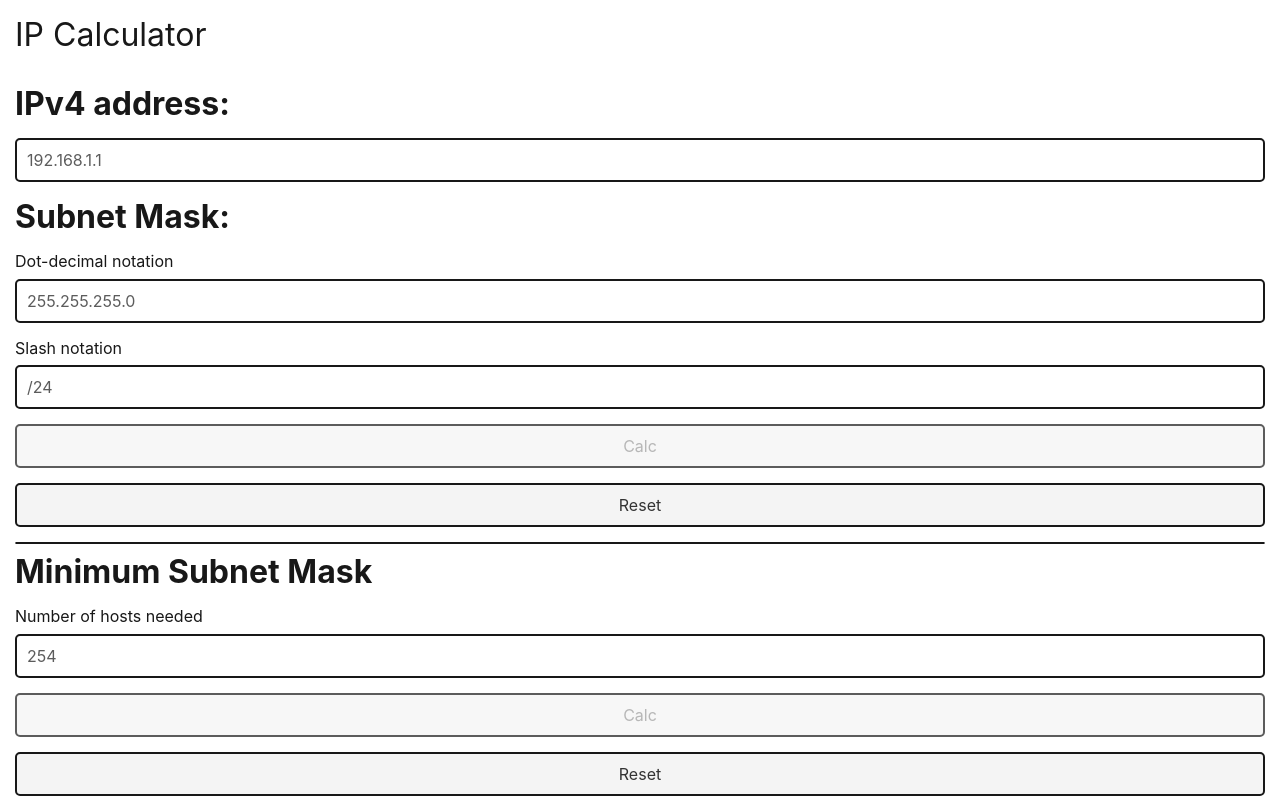
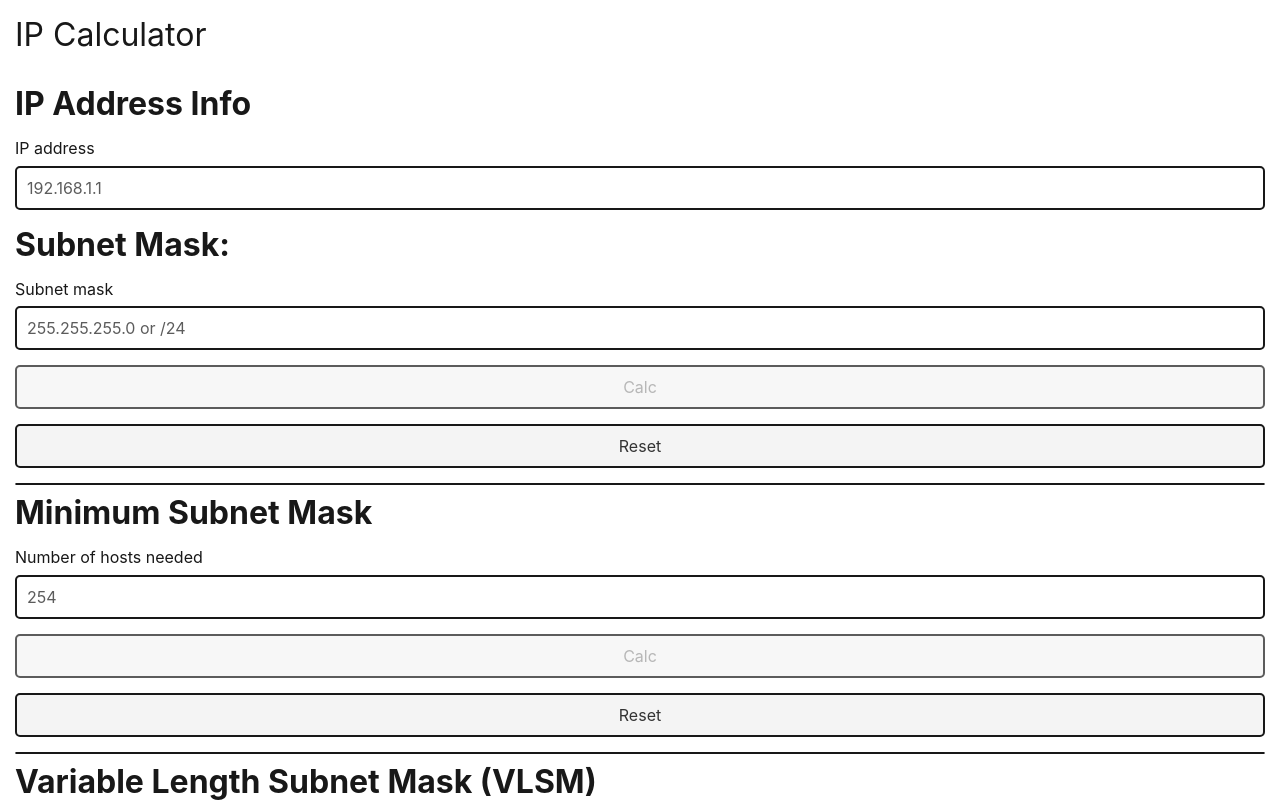
Before and after one commit to alex-sandri/ip-calc, a Svelte app: page / in a window 1280 px wide. Shown: the top 802 px of the page. Built offline with nearby package versions, Linux system fonts and the light colour scheme.

Commit message:
Fix wrong ids for label, add labels to inputs and simplify ui

```diff
--- a/src/IpAddressInfo.svelte
+++ b/src/IpAddressInfo.svelte
@@ -5,73 +5,55 @@
 
 	let showResult = false, isClassfulAddress = false;
 
-	let ipv4Address, dotDecimalSubnetMask, slashSubnetMask;
+	let ipAddress, subnetMask;
 
 	let networkAddress, broadcastAddress, maxNumOfHosts;
 
 	let addressClass;
 
-	const fillSubnetMaskFields = (subnetMask) =>
-	{
-		if (!IpAddress.isValidSubnetMask(subnetMask)) return;
-
-		dotDecimalSubnetMask = IpAddress.convertSubnetMask(subnetMask, "dot-decimal");
-		slashSubnetMask = IpAddress.convertSubnetMask(subnetMask, "slash");
-    }
-
-    const validate = () => valid = IpAddress.isValidIpAddress(ipv4Address) && IpAddress.isValidSubnetMask(dotDecimalSubnetMask) && IpAddress.isValidSubnetMask(slashSubnetMask);
+    const validate = () => valid = IpAddress.isValidIpAddress(ipAddress) && IpAddress.isValidSubnetMask(subnetMask);
 
     const reset = () =>
     {
         valid = showResult = false;
 
-        ipv4Address = dotDecimalSubnetMask = slashSubnetMask = "";
+        ipAddress = subnetMask = "";
     }
 
 	const calc = () =>
 	{
-		networkAddress = IpAddress.getNetworkAddress(ipv4Address, slashSubnetMask);
-		broadcastAddress = IpAddress.getBroadcastAddress(ipv4Address, slashSubnetMask);
-		maxNumOfHosts = IpAddress.getMaxNumberOfHosts(slashSubnetMask);
+		networkAddress = IpAddress.getNetworkAddress(ipAddress, subnetMask);
+		broadcastAddress = IpAddress.getBroadcastAddress(ipAddress, subnetMask);
+		maxNumOfHosts = IpAddress.getMaxNumberOfHosts(subnetMask);
 
-		isClassfulAddress = IpAddress.isClassful(ipv4Address, slashSubnetMask);
+		isClassfulAddress = IpAddress.isClassful(ipAddress, subnetMask);
 
-		if (isClassfulAddress) addressClass = IpAddress.getClass(ipv4Address);
+		if (isClassfulAddress) addressClass = IpAddress.getClass(ipAddress);
 
 		showResult = true;
 	}
 </script>
 
 <div>
-	<h1>IPv4 address:</h1>
+	<h1>IP Address Info</h1>
+	<label for="ipv4">IP address</label>
 	<input
 		type="text"
 		id="ipv4"
 		minlength="7"
 		maxlength="15"
 		placeholder="192.168.1.1"
-		bind:value={ipv4Address}
+		bind:value={ipAddress}
         on:input={validate}>
 	<h1>Subnet Mask:</h1>
-	<label for="subnet-mask-ddn">Dot-decimal notation</label>
+	<label for="subnet-mask">Subnet mask</label>
 	<input
 		type="text"
-		id="subnet-mask-ddn"
-		minlength="9"
+		id="subnet-mask"
+		minlength="2"
 		maxlength="15"
-		placeholder="255.255.255.0"
-		bind:value={dotDecimalSubnetMask}
-		on:input={fillSubnetMaskFields(dotDecimalSubnetMask)}
-        on:input={validate}>
-	<label for="subnet-mask-sn">Slash notation</label>
-	<input
-		type="text"
-		id="subnet-mask-sn"
-		minlength="2"
-		maxlength="3"
-		placeholder="/24"
-		bind:value={slashSubnetMask}
-		on:input={fillSubnetMaskFields(slashSubnetMask)}
+		placeholder="255.255.255.0 or /24"
+		bind:value={subnetMask}
         on:input={validate}>
 	<button
 		disabled={!valid}
--- a/src/MinimumSubnetMask.svelte
+++ b/src/MinimumSubnetMask.svelte
@@ -24,7 +24,7 @@
 
 <div>
 	<h1>Minimum Subnet Mask</h1>
-	<label for="subnet-mask-sn">Number of hosts needed</label>
+	<label for="num-of-hosts">Number of hosts needed</label>
 	<input
 		type="number"
 		id="num-of-hosts"
--- a/src/Vlsm.svelte
+++ b/src/Vlsm.svelte
@@ -62,7 +62,7 @@
 	<input
 		type="text"
 		id="subnet-mask"
-		minlength="9"
+		minlength="2"
 		maxlength="15"
 		placeholder="255.255.255.0 or /24"
 		bind:value={subnetMask}
```
